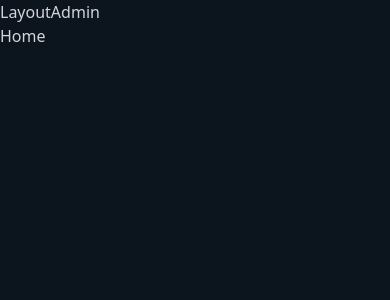
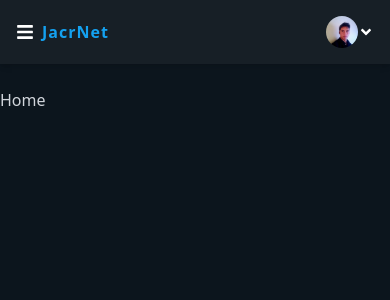
Before and after one commit to JacrMaster/landi_page, a React (Vite) app: page /home in a window 390 px wide. Shown: the top 300 px of the page. Built offline with nearby package versions, Linux system fonts and the light colour scheme; sample sign-in values are in the browser's storage.

Commit message:
cree dos componentes navbar y header deseño responsivo

```diff
--- /dev/null
+++ b/src/components/Navbar.jsx
@@ -0,0 +1,28 @@
+import { Link} from 'react-router-dom';
+import { FaAngleDown, FaBars } from "react-icons/fa";
+import Profile from '../assets/img/perfil.jpeg'
+
+export const Navbar = ({ openSidebar, isOpen }) => {
+
+  return (
+    <nav className='shadow-md flex justify-between items-center py-4 mb-6 bg-secondary-100'>
+      <div className='ml-4 flex gap-2 items-center'>
+      {!isOpen && (
+        <FaBars  onClick={openSidebar}
+         className='text-lg font-bold text-white cursor-pointer lg:hidden' />)}
+
+        <Link to="/home" className="text-md font-bold text-primary  tracking-[1px]
+        sm:tracking-[3px] sm:text-2xl"
+       >JacrNet</Link>
+
+      </div>
+      <div className='relative mr-4'>
+        <button className='flex items-center text-white'>
+          <img src= {Profile} alt="profile user" className='h-8 w-8 rounded-full' />
+          <span className='ml-2 text-sm hidden sm:block'>Juan Castañeda</span>
+          <FaAngleDown />
+        </button>
+      </div>
+    </nav>
+  )
+}
--- /dev/null
+++ b/src/components/Sidebar.jsx
@@ -0,0 +1,55 @@
+import { Link} from 'react-router-dom';
+import { FaHouseUser } from "react-icons/fa";
+import { IoMdClose } from "react-icons/io";
+
+export const Sidebar = ({ isOpen , closeSidebar}) => {
+
+  return (
+    <div className={`fixed lg:static inset-y-0 left-0 w-64 bg-black text-white transform ${
+      isOpen ? "translate-x-0" : "-translate-x-full"
+    } lg:translate-x-0 transition-transform duration-300 ease-in-out`}>
+
+      <IoMdClose  onClick={closeSidebar}
+      className="text-white absolute left-56 top-3 cursor-pointer lg:hidden hover:text-lg"/>
+      <div className="px-4 py-10 overflow-y-auto">
+        <ul className="space-y-4 font-medium">
+          <li>
+            <Link to="/"
+            className = "flex items-center rounded-lg p-2 text-white border-primary border-2  hover:bg-primary transition-colors">
+              <FaHouseUser />
+              <span className="ms-3">Home</span>
+            </Link>
+          </li>
+          <li>
+            <Link to="/"
+            className = "flex items-center rounded-lg p-2 text-white hover:bg-primary transition-colors">
+              <FaHouseUser />
+              <span className="ms-3">Movimientos</span>
+            </Link>
+          </li>
+          <li>
+            <Link to="/"
+            className = "flex items-center rounded-lg p-2 text-white hover:bg-primary  transition-colors">
+              <FaHouseUser />
+              <span className="ms-3">Cuentas</span>
+            </Link>
+          </li>
+          <li>
+            <Link to="/"
+            className = "flex items-center rounded-lg p-2 text-white hover:bg-primary transition-colors">
+              <FaHouseUser />
+              <span className="ms-3">Clientes</span>
+            </Link>
+          </li>
+          <li>
+            <Link to="/"
+            className = "flex items-center rounded-lg p-2 text-white hover:bg-primary transition-colors">
+              <FaHouseUser />
+              <span className="ms-3">Servicios</span>
+            </Link>
+          </li>
+        </ul>
+      </div>
+    </div>
+  );
+};
--- a/src/layouts/LayoutAdmin.jsx
+++ b/src/layouts/LayoutAdmin.jsx
@@ -1,8 +1,25 @@
-import React from 'react'
+import { useState } from 'react'
 import { Outlet } from 'react-router-dom'
+import { Sidebar } from '../components/sidebar'
+import { Navbar } from '../components/navbar'
 
 export const LayoutAdmin = () => {
+  const [isOpen, setIsOpen] = useState(false);
+
+  const openSidebar = () => {
+    setIsOpen(true);
+  };
+  const closeSidebar = () => {
+    setIsOpen(false);
+  }
   return (
-    <div>LayoutAdmin <Outlet/></div>
+
+    <>
+      <Navbar openSidebar={openSidebar} isOpen={isOpen} />
+      <div className='flex'>
+        <Sidebar isOpen={isOpen} closeSidebar={closeSidebar} />
+        <Outlet />
+      </div>
+    </>
   )
 }
--- a/src/pages/auth/Login.jsx
+++ b/src/pages/auth/Login.jsx
@@ -26,10 +26,10 @@ export const Login = () => {
         localStorage.setItem('token', data.token); // Guarda el token en el localStorage
         navigate('/home'); // Redirige a la página home
       } else {
-        setError('Login failed. Please check your credentials.');
+        setError('Error de inicio de sesión. Por favor, compruebe sus credenciales..');
       }
     } catch (err) {
-      setError('An error occurred. Please try again.');
+      setError('Se ha producido un error. Por favor, inténtelo de nuevo.');
     }
   };
 
```
Also changed, not shown: src/assets/img/perfil.jpeg (added).
